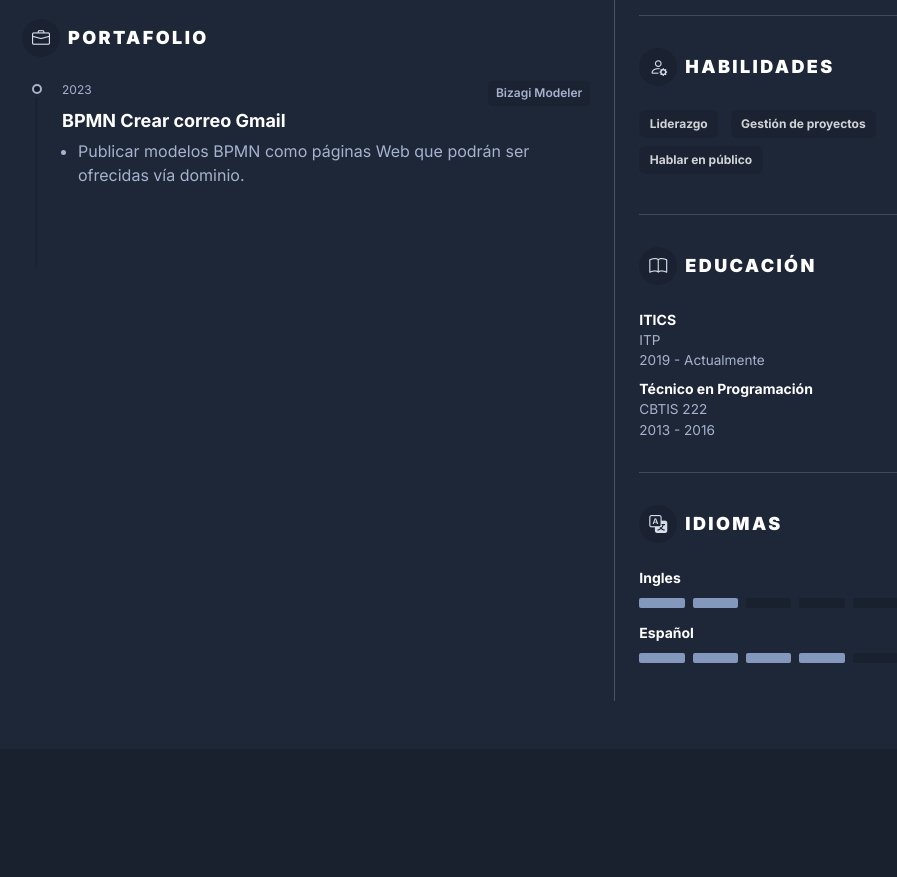
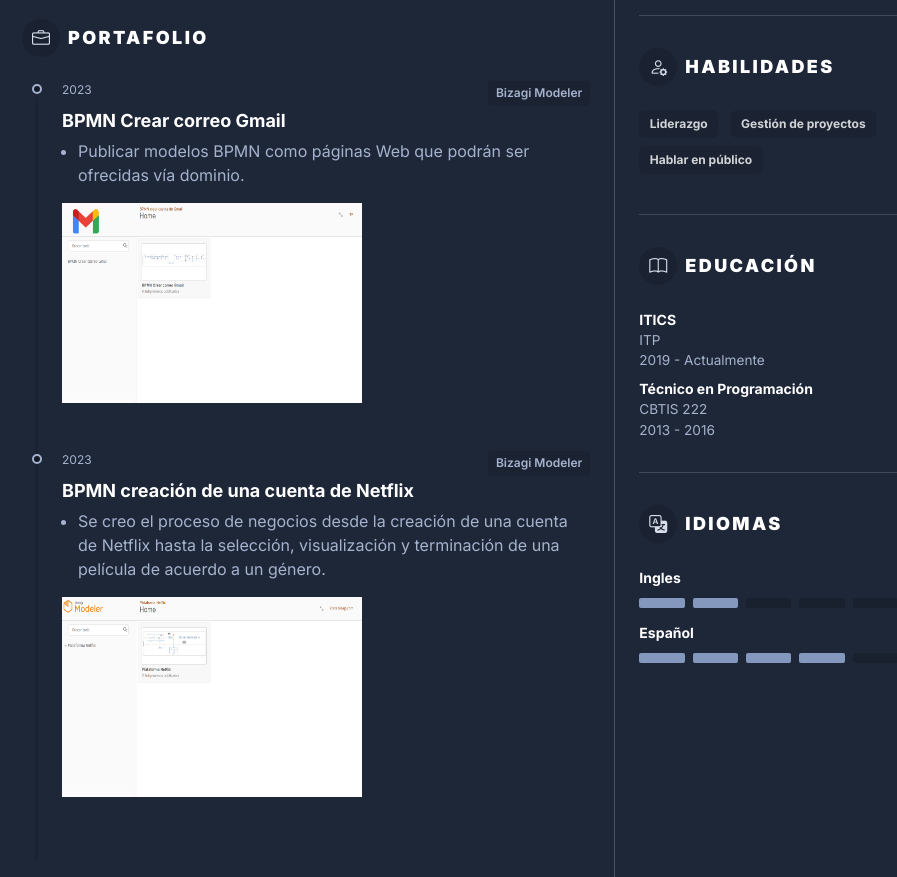
Before and after one commit to Marck-98/MyResume, a plain HTML site: page index.html in a window 1280 px wide. Shown: the part 720-1597 px from the top of the page, without its empty margins (176-1073 px from the left). Before the commit the page ends 1469 px from the top, so only its background shows below. Drawn offline with nearby package versions, Linux system fonts and the light colour scheme.

Commit message:
modificación 1

```diff
--- a/index.html
+++ b/index.html
@@ -103,11 +103,43 @@
 															Publicar modelos BPMN como páginas Web que podrán ser ofrecidas vía dominio.
 														</li>
 												    </ul>
+													<a href="https://marck-98.github.io/BPMN-Crear-correo-Gmail/">
+														<img src="assets/images/gmail.png" alt="Gmail BPMN" width="300" height="200">
+													</a>
 
 											    </div><!--//resume-timeline-item-desc-->
 
 										    </article><!--//resume-timeline-item-->
 							            </div><!--//resume-timeline-->
+										<div class="resume-timeline position-relative"><!--//resume-timeline-inicio-->
+										    <article class="resume-timeline-item position-relative pb-5">
+
+											    <div class="resume-timeline-item-header mb-2">
+
+												    <div class="resume-position-meta d-flex justify-content-between mb-1">
+													    <div class="resume-position-time">2023</div>
+													    <div class="resume-company-name">Bizagi Modeler</div>
+												    </div>
+											        <h3 class="resume-position-title mb-1">BPMN creación de una cuenta de Netflix</h3>
+
+											    </div><!--//resume-timeline-item-header-->
+											    <div class="resume-timeline-item-desc">
+
+
+												    <ul class="resume-timeline-list">
+													    <li>
+															Se creo el proceso de negocios desde la creación de una cuenta de Netflix hasta la selección, visualización y terminación de una película de acuerdo a un género.
+														</li>
+												    </ul>
+													<a href="https://marck-98.github.io/BPMN-Netflix/">
+														<img src="assets/images/netflix.png" alt="Netflix BPMN" width="300" height="200">
+													</a>
+
+											    </div><!--//resume-timeline-item-desc-->
+
+										    </article><!--//resume-timeline-item-->
+							            </div><!--//resume-timeline-->
+
 									</section><!--//resume-experience-section-->
 								</div><!--//col-8-->
 								<div class="col-12 col-lg-4 ps-lg-4">
```
Also changed, not shown: assets/images/gmail.png (added), assets/images/netflix.png (added), web.png (added).
